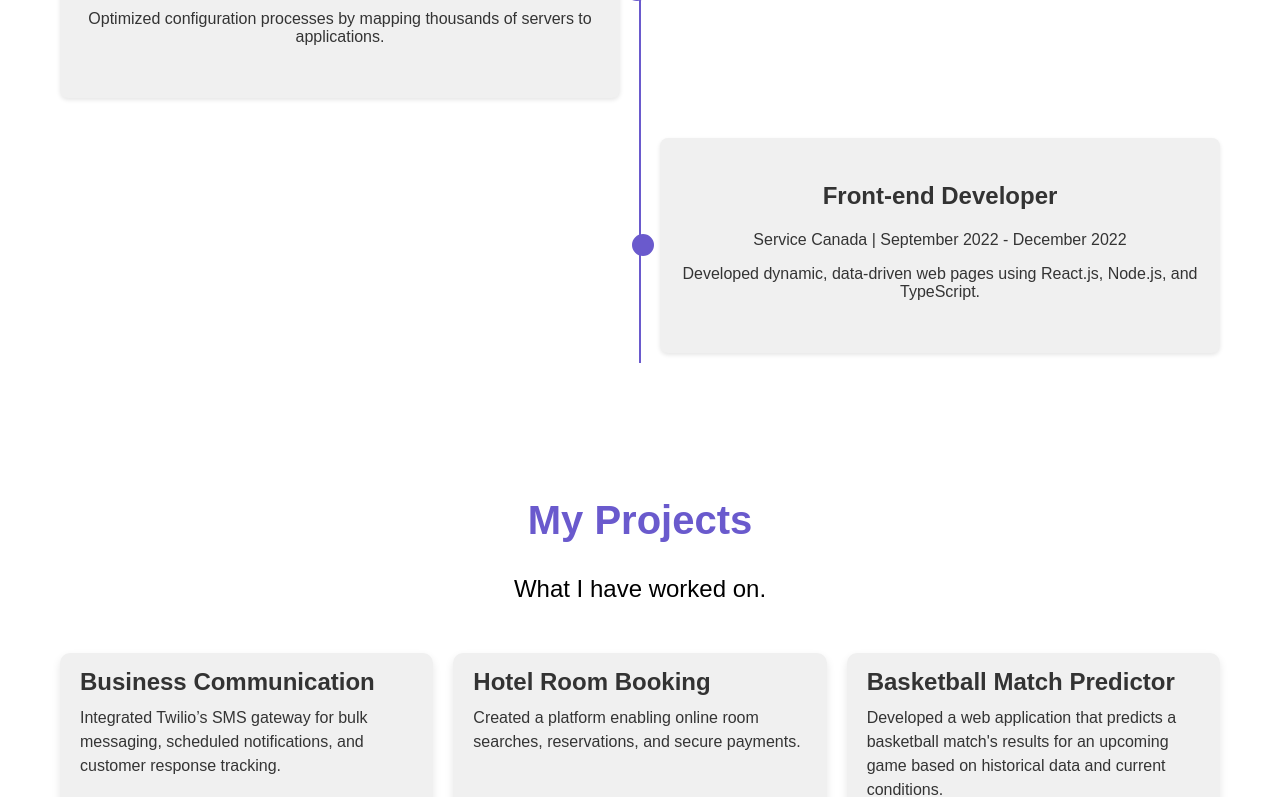
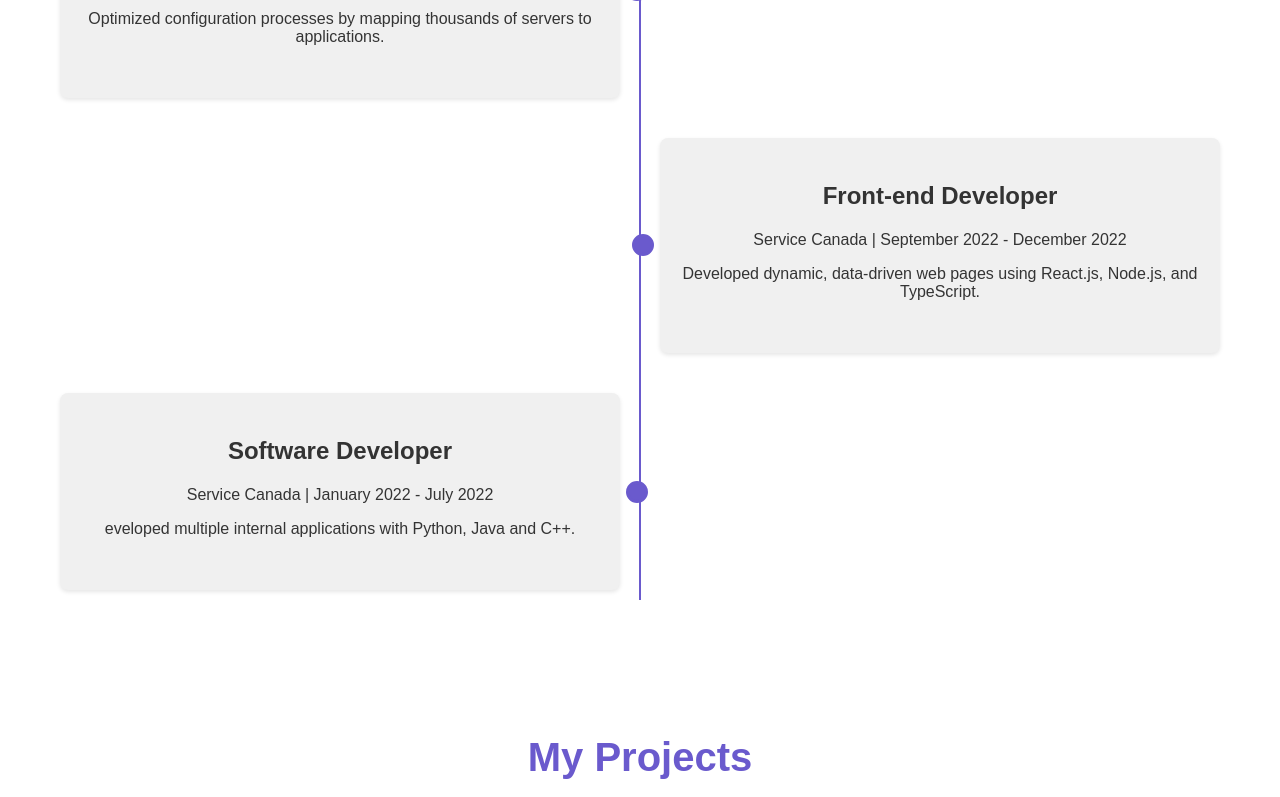
Before and after one commit to SenoussiAl/Portfolio-Website, a React (Create React App) app in the folder my-portfolio/: page / in a window 1280 px wide. Shown: the part 1800-2597 px from the top of the page. Built offline with nearby package versions, Linux system fonts and the light colour scheme; the HTML template or start-up script is replaced by a standard one.

Commit message:
Update Experience.js

```diff
--- a/my-portfolio/src/components/Experience.js
+++ b/my-portfolio/src/components/Experience.js
@@ -21,6 +21,13 @@ const Experience = () => {
             date: "September 2022 - December 2022",
             description: "Developed dynamic, data-driven web pages using React.js, Node.js, and TypeScript.",
             position: "right"
+        },
+        {
+            title: "Software Developer",
+            organization: "Service Canada",
+            date: "January 2022 - July 2022",
+            description: "eveloped multiple internal applications with Python, Java and C++.",
+            position: "left"
         },
     ];
 
```
